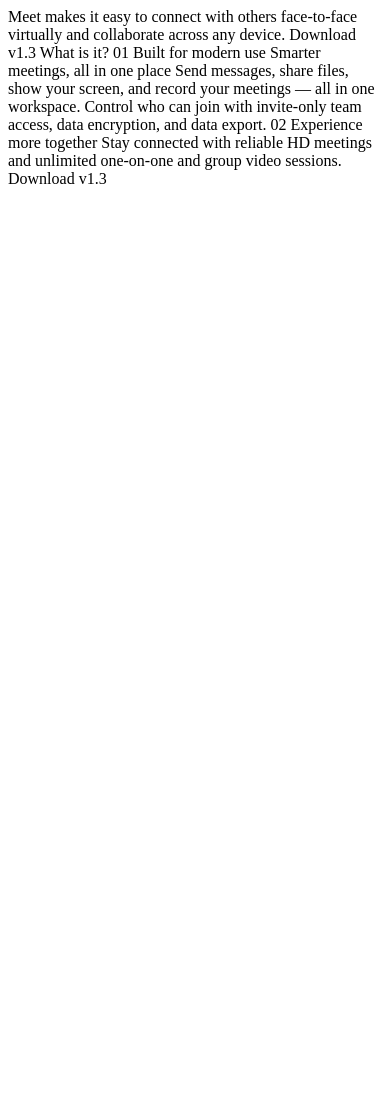
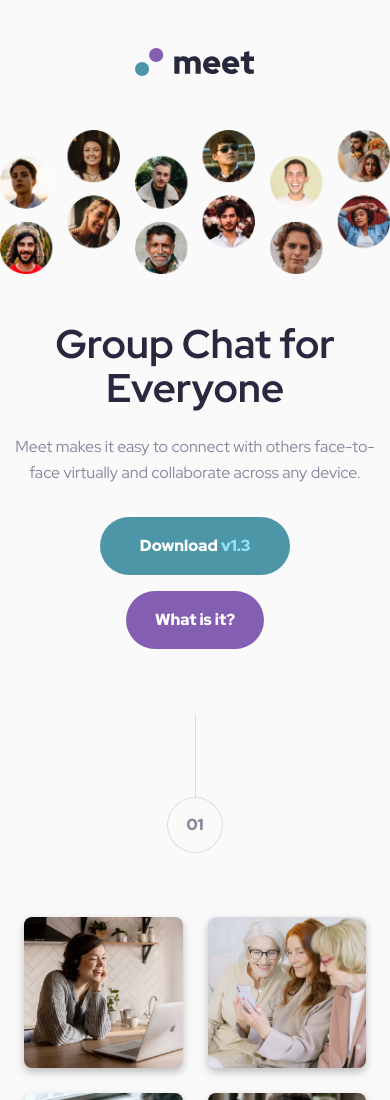
Before and after one commit to Ciph-r/frontend-mentor, a plain HTML site: page meet-landing-page/index.html in a window 390 px wide. Shown: the top 1100 px of the page. Before the commit the page ends 844 px from the top, so only its background shows below. Drawn offline with Linux system fonts and the light colour scheme.

Commit message:
Rough draft of mobile version

```diff
--- a/meet-landing-page/index.html
+++ b/meet-landing-page/index.html
@@ -1,31 +1,96 @@
 <!DOCTYPE html>
 <html lang="en">
-<head>
-  <meta charset="UTF-8">
-  <meta name="viewport" content="width=device-width, initial-scale=1.0">
+  <head>
+    <meta charset="UTF-8" />
+    <meta name="viewport" content="width=device-width, initial-scale=1.0" />
 
-  <link rel="icon" type="image/png" sizes="32x32" href="./assets/favicon-32x32.png">
+    <link
+      rel="icon"
+      type="image/png"
+      sizes="32x32"
+      href="./assets/favicon-32x32.png"
+    />
 
-  <title>Frontend Mentor | Meet landing page</title>
-</head>
-<body>
-  Meet makes it easy to connect with others face-to-face virtually and collaborate across any device.
-
-  Download v1.3
-  What is it?
-
-  01
-  Built for modern use
-
-  Smarter meetings, all in one place
-
-  Send messages, share files, show your screen, and record your meetings — all in one
-  workspace. Control who can join with invite-only team access, data encryption, and data export.
-
-  02
-  Experience more together
-  Stay connected with reliable HD meetings and unlimited one-on-one and group video sessions.
-
-  Download v1.3
-</body>
+    <title>Frontend Mentor | Meet landing page</title>
+    <link rel="stylesheet" href="style.css" />
+  </head>
+  <body>
+    <header>
+      <img class="logo" src="./assets/logo.svg" alt="" />
+    </header>
+    <main class="page">
+      <article>
+        <div class="page__hero">
+          <img
+            class="page__hero-image"
+            src="./assets/tablet/image-hero.png"
+            alt=""
+          />
+          <h1>Group Chat for Everyone</h1>
+          <p>
+            Meet makes it easy to connect with others face-to-face virtually and
+            collaborate across any device.
+          </p>
+          <div class="hero__buttons">
+            <a class="button button__blue button__wide" href="#"
+              >Download <span>v1.3</span></a
+            >
+            <a class="button button__purple" href="#">What is it?</a>
+          </div>
+        </div>
+      </article>
+      <div class="spacer">01</div>
+      <div class="page__images">
+        <img
+          class="page__images-item"
+          src="./assets/desktop/image-woman-in-videocall.jpg"
+          alt="A women in a video call"
+        />
+        <img
+          class="page__images-item"
+          src="./assets/desktop/image-women-videochatting.jpg"
+          alt="A group of women video chatting."
+        />
+        <img
+          class="page__images-item"
+          src="./assets/desktop/image-men-in-meeting.jpg"
+          alt="A man in a video call meeting."
+        />
+        <img
+          class="page__images-item"
+          src="./assets/desktop/image-man-texting.jpg"
+          alt="A man texting."
+        />
+      </div>
+      <article>
+        <div>
+          <p class="page__tagline">Built for modern use</p>
+          <h2 class="page__headline">Smarter meetings, all in one place</h2>
+          <p>
+            Send messages, share files, show your screen, and record your
+            meetings — all in one workspace. Control who can join with
+            invite-only team access, data encryption, and data export.
+          </p>
+        </div>
+      </article>
+    </main>
+    <footer>
+      <div class="footer__content">
+        <div class="spacer">02</div>
+        <h2 class="footer__heading">Experience more together</h2>
+        <p>
+          Stay connected with reliable HD meetings and unlimited one-on-one and
+          group video sessions.
+        </p>
+        <a class="button button__purple button__wide" href="#"
+          >Download <span>v1.3</span></a
+        >
+      </div>
+      <img
+        class="footer__image"
+        src="./assets/mobile/image-footer.jpg"
+        alt=""
+      />
+    </footer>
+  </body>
 </html>
--- /dev/null
+++ b/meet-landing-page/style.css
@@ -0,0 +1,245 @@
+@import url("https://fonts.googleapis.com/css2?family=Red+Hat+Display:wght@300;400;500;700;900&display=swap");
+
+*,
+*::before,
+*::after {
+  box-sizing: border-box;
+}
+
+body,
+h1,
+h2,
+h3,
+h4,
+p,
+figure,
+blockquote,
+dl,
+dd {
+  margin: 0;
+}
+
+img,
+picture {
+  max-width: 100%;
+  display: block;
+}
+
+a {
+  text-decoration: none;
+}
+
+:root {
+  /* Colors */
+  --main-blue: hsl(192, 37%, 48%);
+  --transparent-main-blue: hsla(192, 37%, 48%, 0.9);
+  --accent-blue: hsl(192, 90%, 77%);
+  --hover-blue: #71c0d4;
+  --main-purple: hsl(268, 34%, 53%);
+  --accent-purple: hsl(268, 100%, 86%);
+  --hover-purple: #b18bdd;
+  --black: hsl(240, 21%, 20%);
+  --white: hsl(0, 0%, 98%);
+  --gray: hsl(240, 10%, 57%);
+  --transparent-gray: hsla(240, 10%, 57%, 0.25);
+  /* Font 300, 400, 700 */
+  font-family: "Red Hat Display", sans-serif;
+  font-size: 62.5%;
+}
+
+body {
+  min-height: 100vh;
+  line-height: 2.6rem;
+  background-color: var(--white);
+}
+
+header {
+  display: flex;
+  justify-content: center;
+  position: relative;
+}
+
+.logo {
+  width: 12rem;
+  margin-top: 4.8rem;
+}
+
+.page {
+  position: relative;
+  text-align: center;
+  font-size: 1.6rem;
+  line-height: 2.6rem;
+  font-weight: 400;
+  color: var(--gray);
+}
+
+.page__hero {
+  text-align: center;
+}
+
+.page__hero-image {
+  margin-top: 5.4rem;
+}
+
+.page__hero h1 {
+  font-size: 4rem;
+  line-height: 4.4rem;
+  font-weight: 700;
+  color: var(--black);
+  margin-top: 4.8rem;
+}
+
+.page__hero p {
+  margin-top: 2.4rem;
+}
+
+.hero__buttons {
+  margin-top: 3.1rem;
+  display: flex;
+  flex-direction: column;
+  align-items: center;
+  gap: 1.6rem;
+}
+
+.button {
+  color: white;
+  border-radius: 29px;
+  font-size: 1.6rem;
+  font-weight: 900;
+  padding: 1.6rem 2.9rem;
+  transition: all ease-out 150ms;
+}
+
+.button__blue {
+  background-color: var(--main-blue);
+}
+
+.button__blue:hover {
+  background-color: var(--hover-blue);
+}
+
+.button__blue span {
+  color: var(--accent-blue);
+}
+
+.button__wide {
+  padding: 1.6rem 4rem;
+}
+
+.button__purple {
+  background-color: var(--main-purple);
+}
+
+.button__purple:hover {
+  background-color: var(--hover-purple);
+}
+
+.button__purple span {
+  color: var(--accent-purple);
+}
+
+.spacer {
+  width: 5.6rem;
+  height: 5.6rem;
+  background-color: var(--white);
+  border: 1px solid var(--transparent-gray);
+  border-radius: 50%;
+  display: flex;
+  justify-content: center;
+  align-items: center;
+  position: relative;
+  margin-inline: auto;
+  margin-top: 14.8rem;
+  color: var(--gray);
+  font-size: 1.6rem;
+  line-height: 2.6rem;
+  font-weight: 900;
+}
+
+.spacer::before {
+  content: "";
+  display: block;
+  position: absolute;
+  bottom: 100%;
+  left: 50%;
+  height: 84px;
+  border: 1px solid var(--transparent-gray);
+  border-width: 0 0 0 1px;
+  width: 1px;
+}
+
+.page__images {
+  display: grid;
+  grid-template: 1fr 1fr / 1fr 1fr;
+  gap: 2.5rem;
+  padding: 0 2.4rem;
+  margin-top: 6.4rem;
+}
+
+.page__images-item {
+  border-radius: 8px;
+  filter: drop-shadow(0px 4px 4px rgba(0, 0, 0, 0.25));
+}
+
+.page__tagline {
+  font-size: 1.6rem;
+  letter-spacing: 4px;
+  font-weight: 900;
+  text-transform: uppercase;
+  color: var(--main-blue);
+  margin-top: 6.4rem;
+}
+
+.page__headline {
+  font-size: 3.2rem;
+  line-height: 3.6rem;
+  color: var(--black);
+  font-weight: 900;
+  margin-top: 2.4rem;
+  margin-bottom: 3.2rem;
+}
+
+footer {
+  background-color: var(--transparent-main-blue);
+  position: relative;
+  text-align: center;
+  line-height: 2.6rem;
+  color: var(--white);
+  margin-top: 17.6rem;
+  display: grid;
+  grid-template-areas: "center";
+}
+
+footer .spacer {
+  top: calc(-5.6rem / 2);
+  margin: 0 auto;
+}
+
+.footer__content {
+  grid-area: center;
+}
+
+.footer__heading {
+  font-size: 3.2rem;
+  line-height: 3.6rem;
+  font-weight: 900;
+  margin-top: 6.4rem;
+}
+
+footer p {
+  font-size: 1.8rem;
+  font-weight: 500;
+  margin-top: 2.4rem;
+  margin-bottom: 3.2rem;
+}
+
+footer .button {
+  margin-top: 3.2rem;
+  margin-bottom: 7.2rem;
+}
+
+.footer__image {
+  grid-area: center;
+  z-index: -1;
+  max-width: 100%;
+}
```
